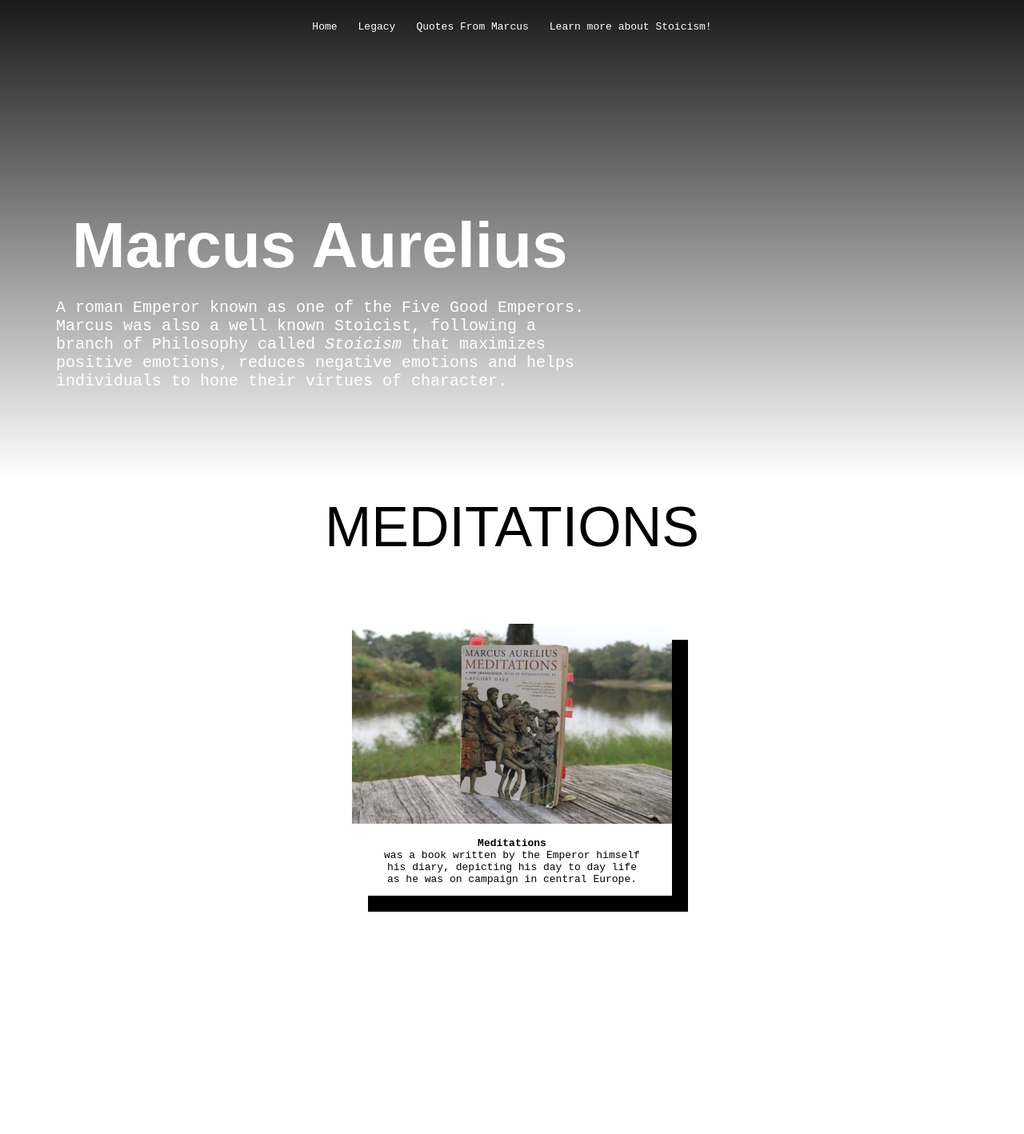
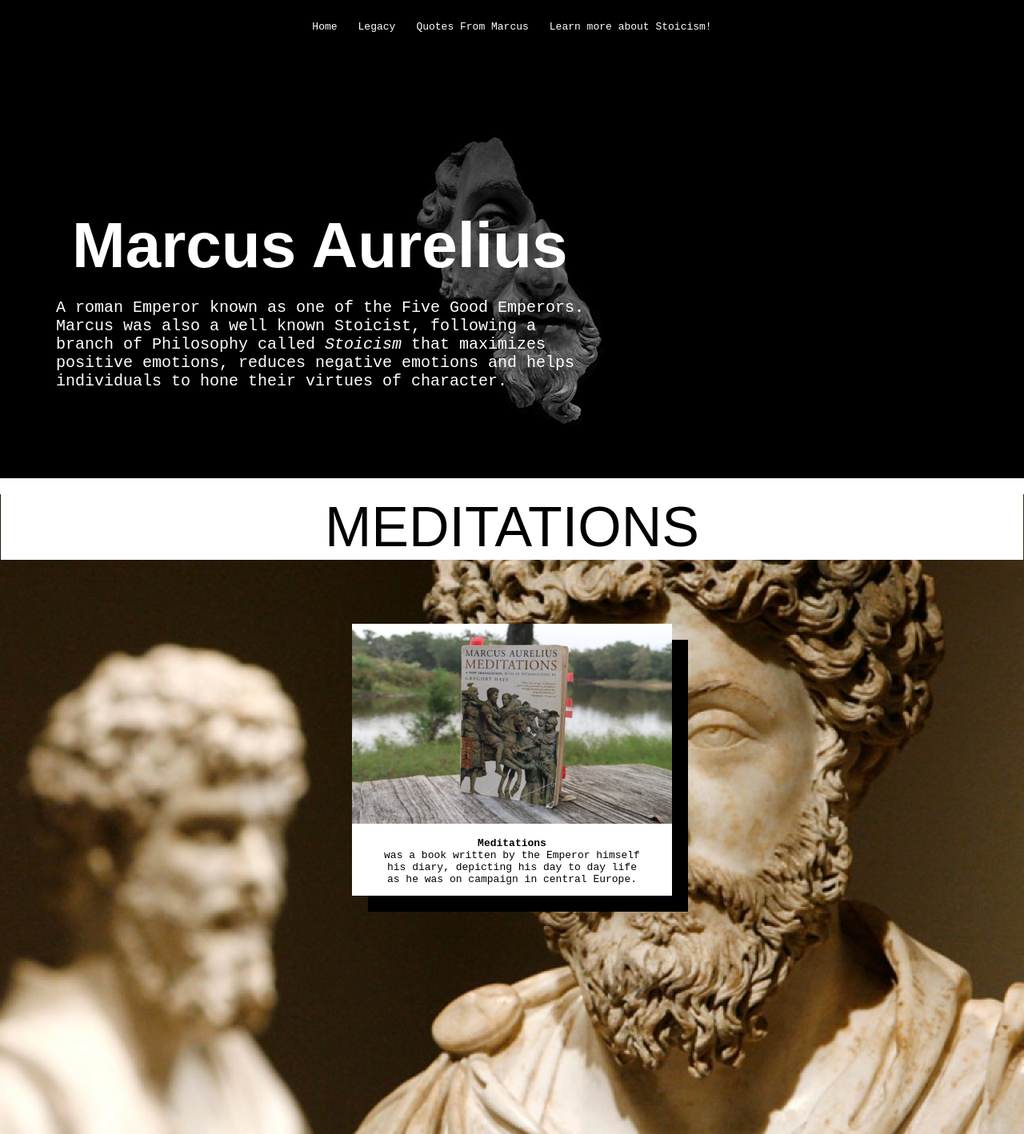
Before and after one commit to anthony-curtis1434/Tribute-Page, a plain HTML site: page index.html in a window 1280 px wide. Shown: the whole page at 80% size. Drawn offline with Linux system fonts and the light colour scheme; the site is published under a folder, as on GitHub Pages, so addresses that start at the root find nothing; a web font is replaced by a local one.

Commit message:
Update styles.css

```diff
--- a/styles.css
+++ b/styles.css
@@ -16,7 +16,7 @@ html, body{
 #main-body{
     width: 100%;
     height: fit-content;
-	background-image:linear-gradient(rgba(0, 0, 0, 0.9), transparent), url(/assets/marcblackbg.jpg);
+	background-image:linear-gradient(rgba(0, 0, 0, 0.9), transparent), url("./assets/marcblackbg.jpg");
 	background-size: cover;
 	background-position: center;
 	background-attachment:fixed;
@@ -113,7 +113,7 @@ p#tributeinfo{
 
 
 #textbody{
-    background-image: url(/assets/marc_aura_0.jpg);
+    background-image: url("./assets/marc_aura_0.jpg");
     background-size: cover;
     background-position: center;
     background-attachment: fixed;
```
